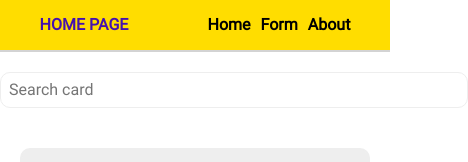
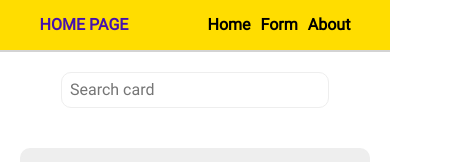
Before and after one commit to 231globus/react, a React (Vite) app: page / in a window 390 px wide. Shown: the top 162 px of the page, 468 px wide, since content can reach past the window. Built offline with nearby package versions, Linux system fonts and the light colour scheme.

Commit message:
fix: fixed search bar width for responsive

```diff
--- a/src/styles/style.css
+++ b/src/styles/style.css
@@ -286,6 +286,12 @@ input[type='file' i] {
   }
 }
 
+@media (max-width: 600px) {
+  .search {
+    width: 250px;
+  }
+}
+
 @media (max-width: 450px) {
   .content {
     grid-template-columns: repeat(1, 1fr);
```
